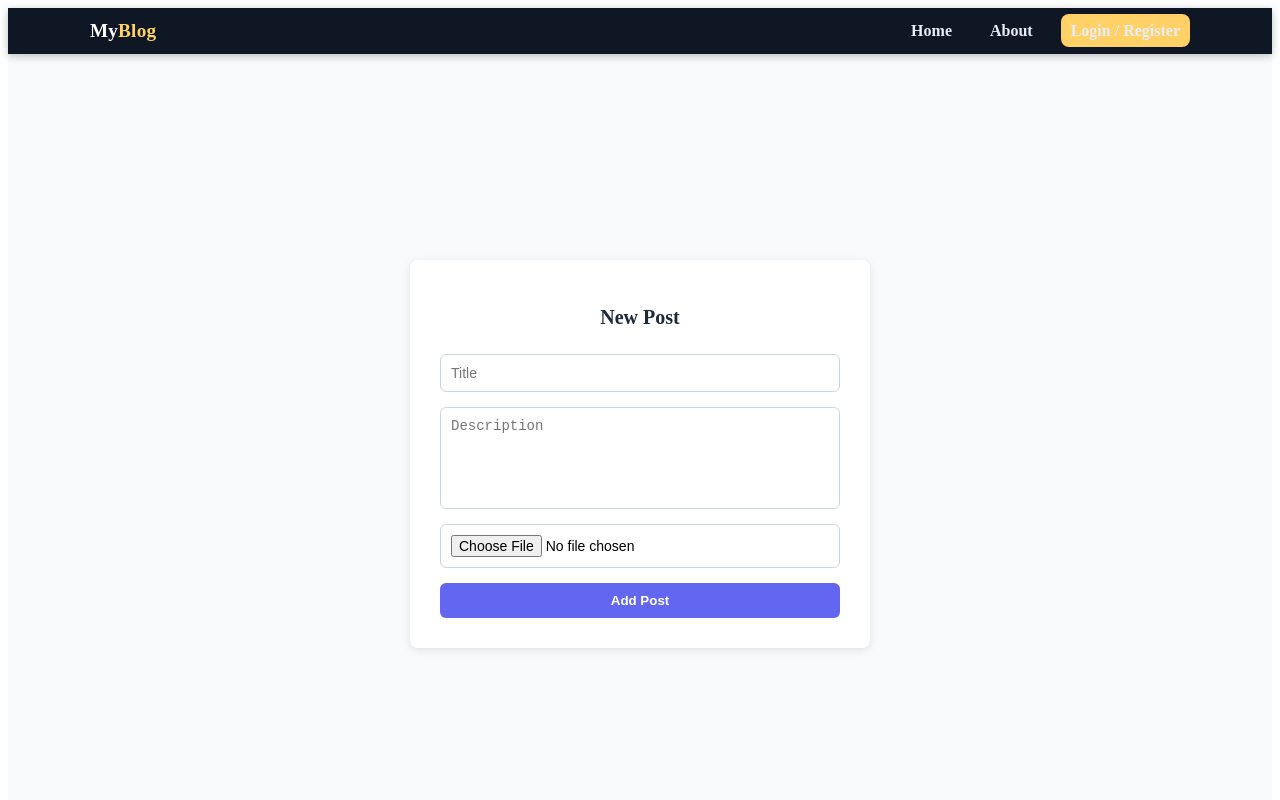
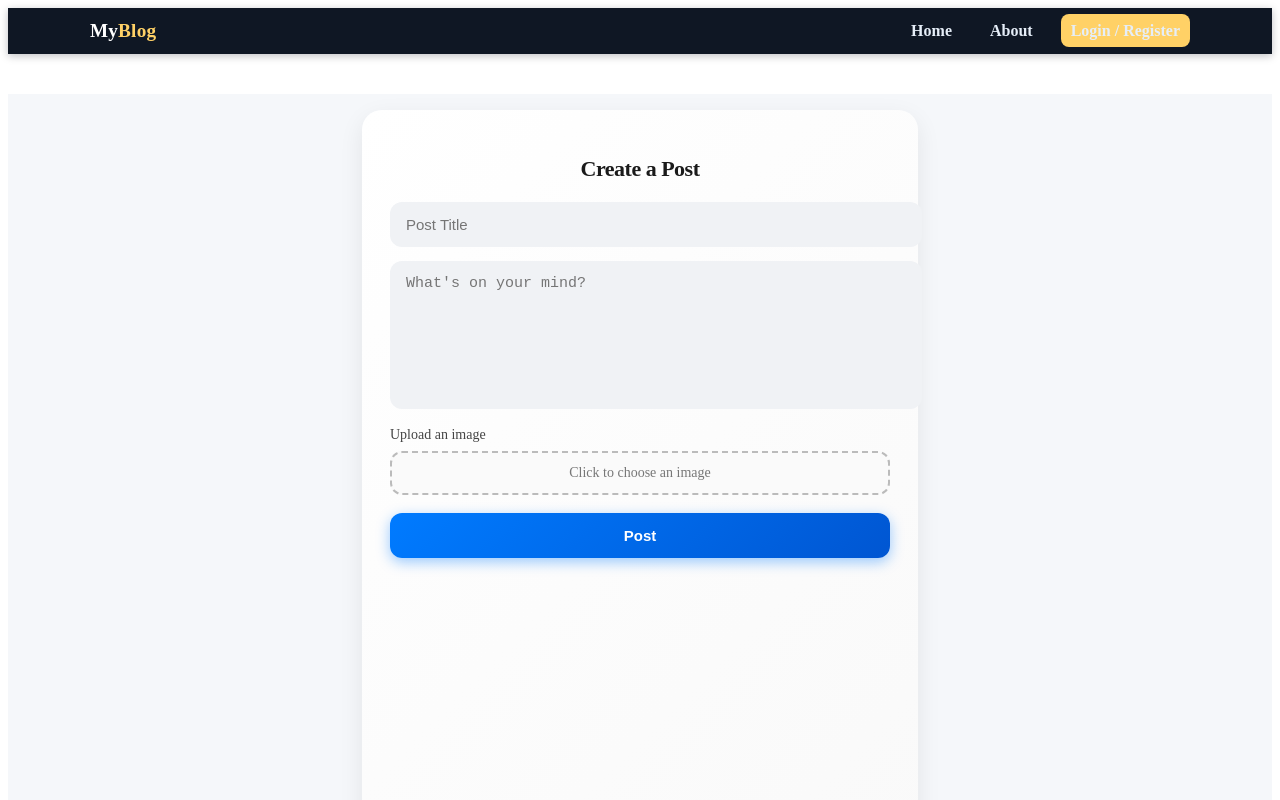
Before and after one commit to engbasel/React-Blog-App, a React (Vite) app: page /add in a window 1280 px wide. Shown: the top 800 px of the page. Built offline with nearby package versions, Linux system fonts and the light colour scheme; no server answers.

Commit message:
`Refactored AddPost component and CSS styles`

```diff
--- a/src/features/posts/AddPost.css
+++ b/src/features/posts/AddPost.css
@@ -1,67 +1,138 @@
+/* ====== Container ====== */
 .addpost-container {
   display: flex;
   justify-content: center;
-    align-items: center;
-    height: 100vh;
-    background: #f9fafb;
+  margin-top: 2.5rem;
+  padding: 1rem;
+  background: #f5f7fa;
+  min-height: 100vh;
 }
 
+/* ====== Form ====== */
 .addpost-form {
-    background: white;
-    padding: 30px;
-    border-radius: 8px;
-    box-shadow: 0 2px 8px rgba(0, 0, 0, 0.1);
+  background: linear-gradient(135deg, #ffffff, #f9f9f9);
+  border-radius: 20px;
+  padding: 28px;
   width: 100%;
-    max-width: 400px;
-    display: flex;
-    flex-direction: column;
-    gap: 15px;
+  max-width: 500px;
+  box-shadow: 0 8px 24px rgba(0, 0, 0, 0.08);
+  transition: transform 0.2s ease-in-out;
 }
 
-  .addpost-title {
-    text-align: center;
-    margin-bottom: 10px;
-    font-size: 20px;
-    font-weight: bold;
-    color: #1e293b;
+.addpost-form:hover {
+  transform: translateY(-3px);
 }
 
+/* ====== Title ====== */
+.addpost-title {
+  font-size: 22px;
+  font-weight: bold;
+  color: #1a1a1a;
+  margin-bottom: 20px;
+  text-align: center;
+  letter-spacing: -0.5px;
+}
+
+/* ====== Inputs ====== */
 .addpost-input,
 .addpost-textarea {
-    padding: 10px;
-    border-radius: 6px;
-    border: 1px solid #cbd5e1;
+  width: 100%;
+  border: none;
+  border-radius: 12px;
+  padding: 14px 16px;
+  margin-bottom: 14px;
+  font-size: 15px;
+  color: #333;
+  background: #f0f2f5;
+  transition: all 0.2s ease-in-out;
+}
+
+.addpost-input:focus,
+.addpost-textarea:focus {
+  background: #fff;
+  border: 1px solid #007bff;
   outline: none;
-    font-size: 14px;
+  box-shadow: 0 0 0 3px rgba(0,123,255,0.2);
 }
 
 .addpost-textarea {
   resize: none;
-    min-height: 80px;
+  min-height: 120px;
 }
 
+/* ====== Upload ====== */
+.addpost-upload {
+  display: block;
+  margin-bottom: 18px;
+  cursor: pointer;
+  font-size: 14px;
+  color: #444;
+  font-weight: 500;
+}
+
+.addpost-upload input {
+  display: none;
+}
+
+.upload-box {
+  margin-top: 8px;
+  padding: 12px;
+  border: 2px dashed #bbb;
+  border-radius: 12px;
+  background: #fafafa;
+  color: #777;
+  font-size: 14px;
+  text-align: center;
+  transition: all 0.2s ease-in-out;
+}
+
+.upload-box:hover {
+  background: #eef6ff;
+  border-color: #007bff;
+  color: #007bff;
+}
+
+/* ====== Preview ====== */
+.addpost-preview {
+  margin-bottom: 18px;
+}
+
+.addpost-preview p {
+  font-size: 13px;
+  color: #666;
+  margin-bottom: 6px;
+}
+
+.addpost-preview img {
+  width: 100%;
+  height: 240px;
+  object-fit: cover;
+  border-radius: 14px;
+  border: 1px solid #ddd;
+  transition: transform 0.3s ease;
+}
+
+.addpost-preview img:hover {
+  transform: scale(1.02);
+}
+
+/* ====== Button ====== */
 .addpost-button {
-    padding: 10px;
-    border-radius: 6px;
+  width: 100%;
+  padding: 14px;
+  background: linear-gradient(135deg, #007bff, #0056d2);
+  color: #fff;
+  font-weight: bold;
   border: none;
-    background: #6366f1;
-    color: white;
-    font-weight: bold;
+  border-radius: 12px;
   cursor: pointer;
-    transition: 0.2s;
+  font-size: 15px;
+  transition: all 0.3s ease;
+  box-shadow: 0 4px 14px rgba(0, 123, 255, 0.4);
 }
 
 .addpost-button:hover {
-    background: #4f46e5;
+  background: linear-gradient(135deg, #0056d2, #003c9e);
+  box-shadow: 0 6px 18px rgba(0, 86, 210, 0.5);
+  transform: translateY(-2px);
 }
-  .preview {
-    text-align: center;
-  }
-
-  .preview-img {
-    margin-top: 10px;
-    max-width: 100%;
-    max-height: 200px;
-    border-radius: 6px;
-    box-shadow: 0 2px 6px rgba(0, 0, 0, 0.2);
-  }
--- a/src/features/posts/AddPost.jsx
+++ b/src/features/posts/AddPost.jsx
@@ -1,7 +1,7 @@
 import React, { useState } from "react";
-import "./AddPost.css";
 import { db } from "../../../firebase/config";
 import { collection, addDoc, serverTimestamp } from "firebase/firestore";
+import "./AddPost.css"; // هنا ربطنا ملف الـ CSS
 
 export default function AddPost() {
   const [title, setTitle] = useState("");
@@ -21,62 +21,62 @@ export default function AddPost() {
     e.preventDefault();
 
     try {
-      // نضيف الداتا في collection اسمه "posts"
       await addDoc(collection(db, "posts"), {
         title,
         description,
         image,
-        createdAt: serverTimestamp(), // timestamp من السيرفر
+        createdAt: serverTimestamp(),
       });
 
       alert("Post added successfully ✅");
-      // ممكن بعد كده تعمل reset للـ inputs
       setTitle("");
       setDescription("");
-      setImage("");
+      setImage(null);
+      setPreview(null);
     } catch (error) {
       console.error("Error adding post: ", error);
       alert("Failed to add post ❌");
     }
   };
 
-
   return (
     <div className="addpost-container">
-      <form className="addpost-form" onSubmit={handleSubmit}>
-        <h2 className="addpost-title">New Post</h2>
+      <form onSubmit={handleSubmit} className="addpost-form">
+        <h2 className="addpost-title">Create a Post</h2>
 
         <input
           type="text"
-          placeholder="Title"
+          placeholder="Post Title"
           value={title}
           onChange={(e) => setTitle(e.target.value)}
           className="addpost-input"
         />
 
         <textarea
-          placeholder="Description"
+          placeholder="What's on your mind?"
           value={description}
           onChange={(e) => setDescription(e.target.value)}
+          rows={4}
           className="addpost-textarea"
         ></textarea>
 
-        <input
-          type="file"
-          accept="image/*"
-          onChange={handleImageChange}
-          className="addpost-input"
-        />
+        <label className="addpost-upload">
+          <span>Upload an image</span>
+          <input type="file" accept="image/*" onChange={handleImageChange} />
+          <div className="upload-box">
+            {image ? image.name : "Click to choose an image"}
+          </div>
+        </label>
 
-          {preview && (
-          <div className="preview">
-            <p>Image Preview:</p>
-            <img src={preview} alt="preview" className="preview-img" />
+        {preview && (
+          <div className="addpost-preview">
+            <p>Preview:</p>
+            <img src={preview} alt="preview" />
           </div>
         )}
 
         <button type="submit" className="addpost-button">
-          Add Post
+          Post
         </button>
       </form>
     </div>
```
Lines whose indentation alone changed are shown as unchanged.
